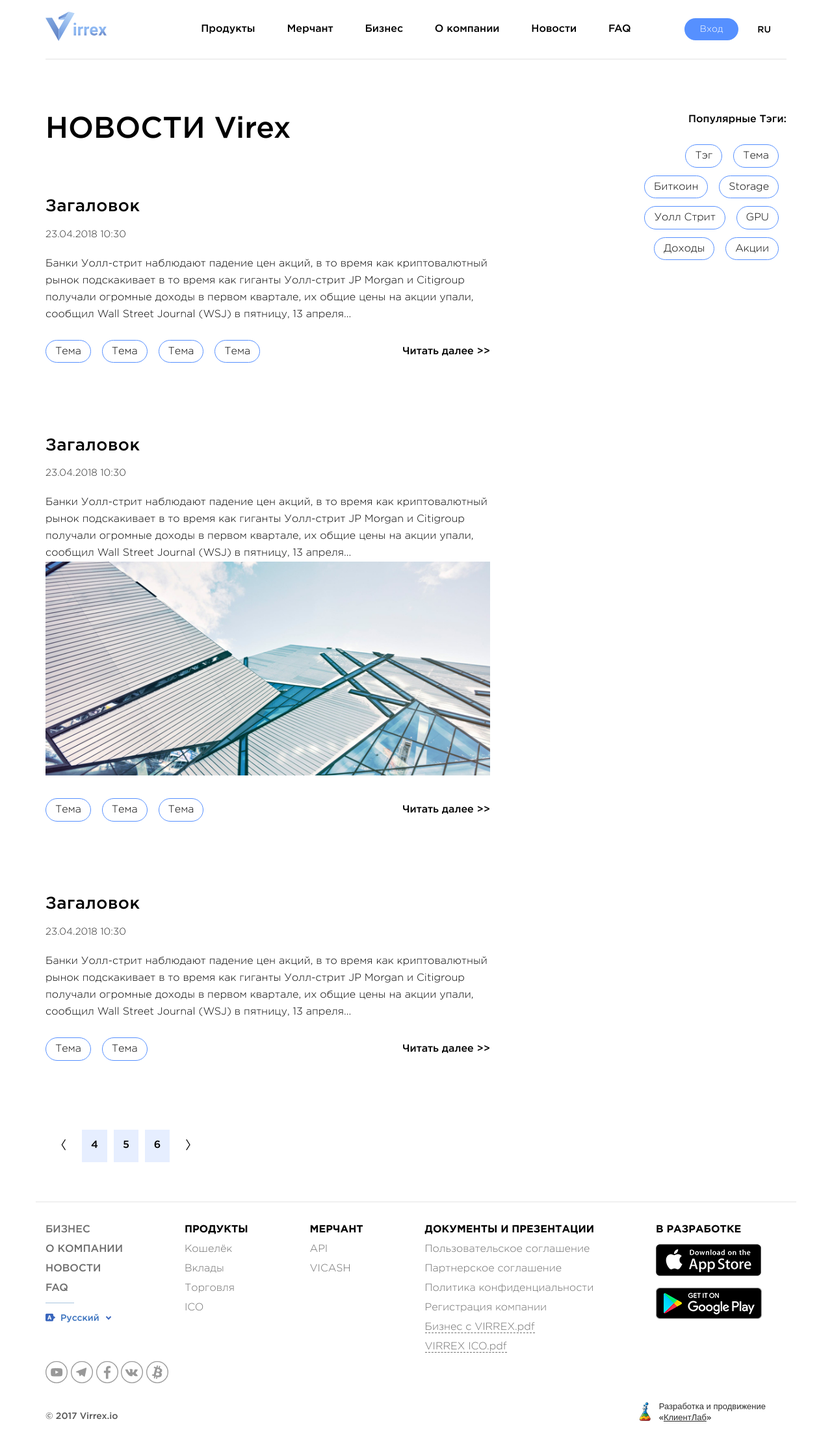
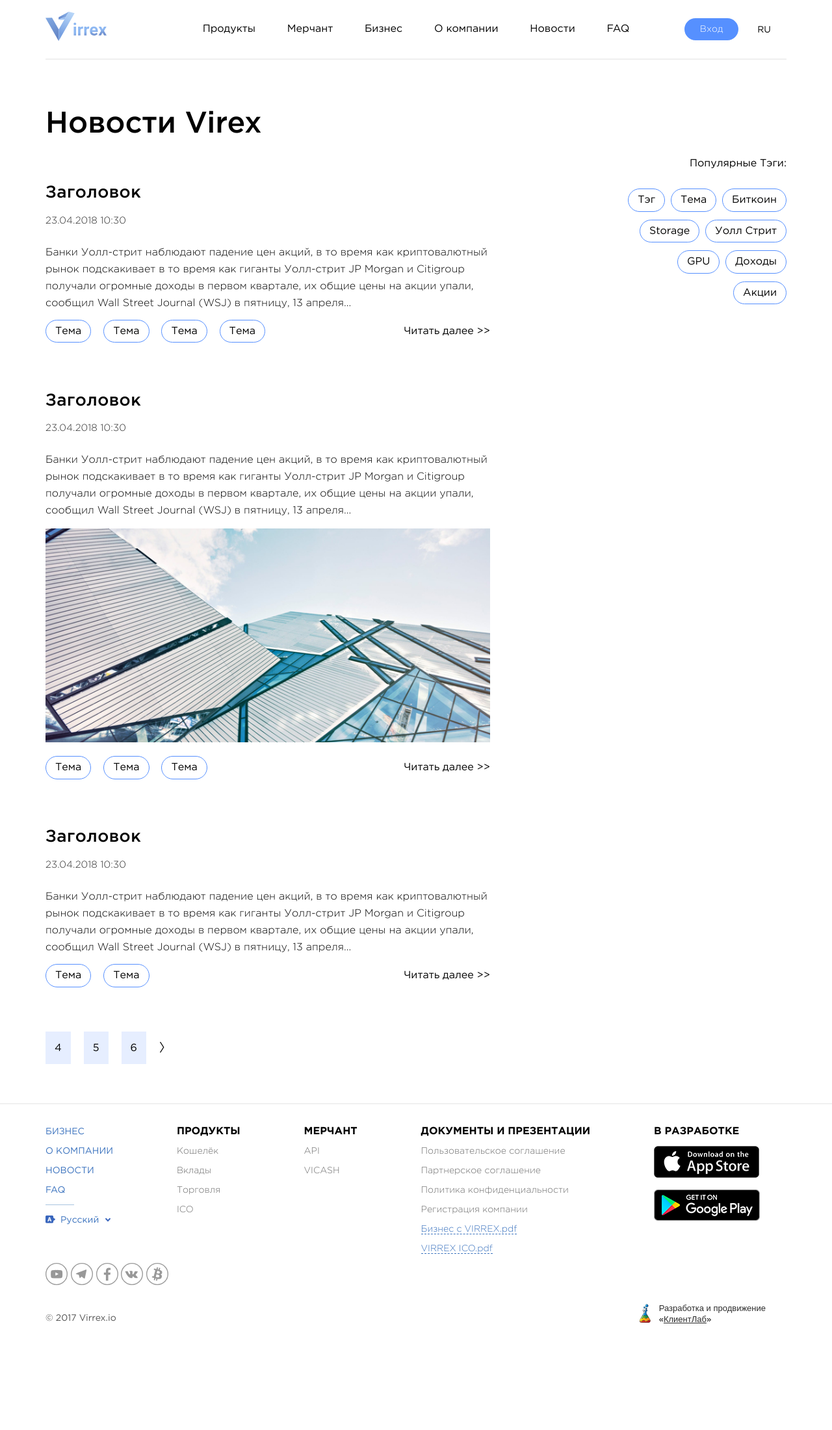
Before and after one commit to clientlab-dev/virrex, a PHP site: page /news.php in a window 1280 px wide. Shown: the whole page at 65% size. After the commit the page ends 2036 px from the top, so only its background shows below. Run offline with PHP 8.4, Linux system fonts and the light colour scheme; style sheets or scripts are compiled from the project's sources; some libraries are stand-ins or nearby versions.

Commit message:
A lot of different fixes

```diff
--- a/assets/scss/_fonts.scss
+++ b/assets/scss/_fonts.scss
@@ -8,9 +8,17 @@
 
 @font-face {
     font-family: 'Gotham Pro';
+    src: url("../assets/fonts/GothamPro.eot");
+    src: local("Gotham Pro"), local("GothamPro"), url("../assets/fonts/GothamPro.eot?#iefix") format("embedded-opentype"), url("../assets/fonts/GothamPro.woff") format("woff"), url("../assets/fonts/GothamPro.ttf") format("truetype");
+    font-weight: normal;
+    font-style: normal;
+}
+
+@font-face {
+    font-family: 'Gotham Pro';
     src: url("../assets/fonts/GothamPro-Light.eot");
     src: local("Gotham Pro Light"), local("GothamPro-Light"), url("../assets/fonts/GothamPro-Light.eot?#iefix") format("embedded-opentype"), url("../assets/fonts/GothamPro-Light.woff") format("woff"), url("../assets/fonts/GothamPro-Light.ttf") format("truetype");
-    font-weight: 300;
+    font-weight: 100;
     font-style: normal;
 }
 
--- a/assets/scss/_footer.scss
+++ b/assets/scss/_footer.scss
@@ -13,9 +13,15 @@
 .footer {
     padding-top: 34px;
     padding-bottom: 10px;
-    border-top: 2px solid #f0f0f0;
+    // border-top: 2px solid #f0f0f0;
     max-width: 1170px;
     margin: 0 auto;
+
+    &__line {
+        height: 2px;
+        background-color: #f0f0f0;
+        height: 2px;
+    }
 
     &__wrap {
         // @include clearfix ;
@@ -79,6 +85,7 @@
         a {
             color: #6e6e6e;
             text-decoration: none;
+            font-size: 14px;
 
             &:hover {
                 color: black;
@@ -93,7 +100,7 @@
 
     &__list-link {
         text-decoration: none;
-        color: #3a72be;
+        color: #3a72be !important;
         font-weight: 400;
 
         &:hover {
--- a/assets/scss/_form.scss
+++ b/assets/scss/_form.scss
@@ -12,7 +12,7 @@
             padding: 18px 22px;
             color: darken($color-gray, 50%);
             font-size: 15px;
-            font-weight: 100;
+            font-weight: normal;
             border-radius: 3px;
             font-family: "Gotham Pro";
             border: none;
--- a/assets/scss/_gradient-before-footer.scss
+++ b/assets/scss/_gradient-before-footer.scss
@@ -1,31 +1,36 @@
+@import "mixins";
 .gradient-before-footer {
-    height: 450px;
     background-position: center;
     background-size: 100% 100%;
     text-align: center;
+    font-weight: 300;
 
     &--blue {
         background-image: url(../assets/img/svg_bg/whiteLines.png), linear-gradient(-83deg, #143b70, #3474bc 48%, #0b3d70);
-        font-weight: 400;
         color: white;
     }
 
     &--light-blue {
         background-image: linear-gradient(to left, rgba(163, 226, 245, 0.5), rgba(244, 253, 255, 0.1), rgba(150, 197, 238, 0.5));
         color: black;
-        font-weight: 100;
     }
 
     &--green {
         background-image: linear-gradient(to right, #8ef3e1 0%, rgba(185, 250, 243, 0) 49%, rgba(160, 240, 250, 0.8) 100%);
         color: black;
-        font-weight: 100;
     }
 
     &__content {
         max-width: 400px;
         margin: 0 auto;
-
+        display: flex;
+        flex-direction: column;
+        justify-content: center;
+        align-items: center;
+        padding: 112px 0;
+        @include respond(560px) {
+            padding: 45px 0;
+        }
         // text-align: center;
 
     }
@@ -34,7 +39,6 @@
         color: inherit;
         font-size: 26px;
         text-align: center;
-        padding-top: 110px;
         padding-bottom: 48px;
         line-height: 40px;
     }
--- a/assets/scss/_news.scss
+++ b/assets/scss/_news.scss
@@ -1,8 +1,14 @@
 .news {
+    p + img {
+        margin-top: 14px;
+    }
     &__header {
         font-size: 46px;
         font-weight: 500;
-        margin-bottom: 75px;
+        margin-top: 76px;
+        float: left;
+        width: 60%;
+        margin-right: 18%;
     }
     &__title {
         font-size: 26px;
@@ -14,14 +20,14 @@
         letter-spacing: 0.07px;
         font-size: 15px;
         font-weight: 300;
-        padding: 10px 0 20px;
+        padding: 10px 0 24px;
     }
     &__content {
         font-size: 16px;
         font-weight: 300;
         letter-spacing: 0.08px;
         line-height: 26px;
-        margin-bottom: 20px;
+        margin-bottom: 6px;
     }
     &__btn {
         &,
@@ -34,7 +40,7 @@
         padding: 10px;
         border: 1px solid #5690ff;
         padding: 4px 14px;
-        font-weight: 300;
+        font-weight: 400;
         border-radius: 24px;
         display: inline-block;
         margin: 6px 12px 6px 0;
@@ -53,22 +59,34 @@
     &__tags {
         float: left;
         max-width: 80%;
+        & .news__btn {
+            margin: 6px 14px 6px 0;
+        }
     }
     article {
-        margin-bottom: 100px;
+        margin-top: 40px;
+        margin-bottom: 62px;
         line-height: 1.6;
         @include clearfix;
+        footer {
+            @include clearfix;
+        }
         p img {
             width: 100%;
             max-width: 100%;
+            margin-top: 14px;
         }
     }
     &__all-tags {
         line-height: 1.6;
         text-align: right;
         margin-top: 24px;
+        & .news__btn {
+            margin: 6px 0px 6px 4px;
+        }
     }
     &__all-tags-header {
         text-align: right;
     }
+    @include clearfix;
 }
--- a/assets/scss/_pagination.scss
+++ b/assets/scss/_pagination.scss
@@ -3,7 +3,7 @@
         display: flex;
         list-style: none;
         li {
-            margin-right: 10px;
+            margin-right: 20px;
             a {
             text-decoration: none;
             position: relative;
@@ -11,6 +11,7 @@
             padding: 16px 14px;
             height: 50px;
             color: black;
+            line-height: 20px;
             background-color: #e6eeff;
             &:hover {
                 background-color: #91b7ff;
@@ -24,4 +25,6 @@ a.pagination__move {
     background-color: transparent !important;
     font-size: 18px;
     color: #2e2e2e;
+    padding-left: 0px !important;
+    padding-right: 0px !important;
 }
--- a/assets/scss/_two-collumns.scss
+++ b/assets/scss/_two-collumns.scss
@@ -1,6 +1,6 @@
 @import "mixins";
 .two-collumns {
-    margin-top: 84px;
+    margin-top: 22px;
     @include clearfix;
     &__left-col {
         float: left;
@@ -10,5 +10,6 @@
     &__aside {
         float: right;
         width: 22%;
+        padding-top: 8px;
     }
 }
--- a/includes/footer.php
+++ b/includes/footer.php
@@ -1,3 +1,4 @@
+<div class="footer__line"></div>
 <footer class="footer">
     <div class="footer__wrap wrap">
 
--- a/news.php
+++ b/news.php
@@ -9,12 +9,14 @@ $headerOptions = array(
 insert_header($headerOptions);
 ?>
 
-
-<div class="wrap two-collumns">
+<div class="wrap">
+    <div class="news">
+    <h1 class="news__header">Новости Virex</h1>
+    </div>
+<div class="two-collumns">
     <main class="two-collumns__left-col news">
-        <h1 class="news__header">НОВОСТИ Virex</h1>
         <article>
-            <h2 class="news__title">Загаловок</h2>
+            <h2 class="news__title">Загoловок</h2>
             <p class="news__time">23.04.2018 10:30</p>
             <p class="news__content">
                 Банки Уолл-стрит наблюдают падение цен акций, в то время как криптовалютный рынок подскакивает
@@ -33,7 +35,7 @@ insert_header($headerOptions);
         </article>
 
         <article>
-            <h2 class="news__title">Загаловок</h2>
+            <h2 class="news__title">Загoловок</h2>
             <p class="news__time">23.04.2018 10:30</p>
             <p class="news__content">
                 Банки Уолл-стрит наблюдают падение цен акций, в то время как криптовалютный рынок подскакивает
@@ -52,7 +54,7 @@ insert_header($headerOptions);
         </article>
 
         <article>
-            <h2 class="news__title">Загаловок</h2>
+            <h2 class="news__title">Загoловок</h2>
             <p class="news__time">23.04.2018 10:30</p>
             <p class="news__content">
                 Банки Уолл-стрит наблюдают падение цен акций, в то время как криптовалютный рынок подскакивает
@@ -83,10 +85,11 @@ insert_header($headerOptions);
         </div>
     </aside>
 </div>
+</div>
 <div class="wrap">
     <div class="pagination">
         <ul class="pagination__list">
-            <li><a class="pagination__move" href="#">〈</a></li>
+            <!-- <li><a class="pagination__move" href="#">〈</a></li> -->
             <li><a href="#">4</a></li>
             <li><a href="#">5</a></li>
             <li><a href="#">6</a></li>
```
